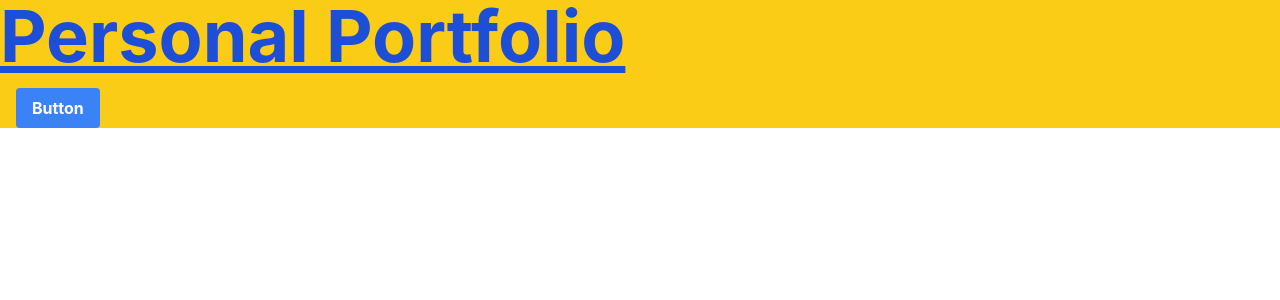
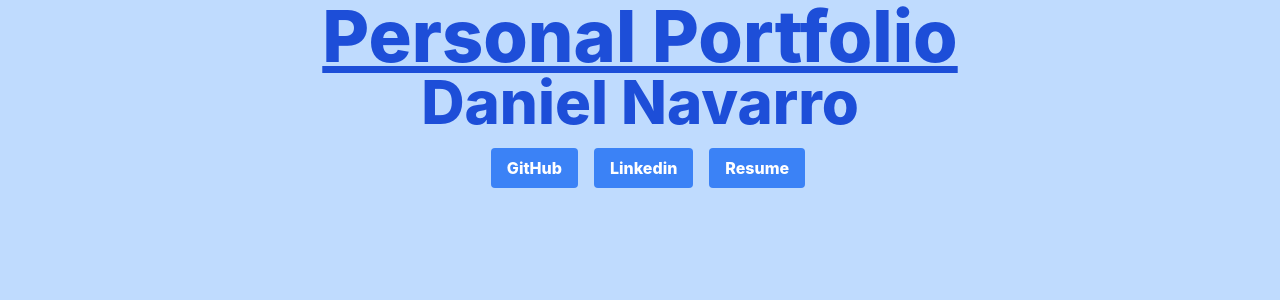
Before and after one commit to dnava1/personal-portfolio, a React (Create React App) app: page / in a window 1280 px wide. Shown: the top 300 px of the page. Built offline with nearby package versions, Linux system fonts and the light colour scheme.

Commit message:
Added buttons with links and centered text

```diff
--- a/src/App.js
+++ b/src/App.js
@@ -3,21 +3,36 @@ import './App.css';
 
 function App() {
   return (
-    <div>
-      <body class = "bg-yellow-400">
-
-      <h1 className="text-3xl md:text-6xl lg:text-7xl font-bold underline text-blue-700">
+    <div class= "bg-blue-200 h-screen" >
+      <div class="grid place-items-center">
+      <h1 className="text-3xl md:text-6xl lg:text-7xl underline font-extrabold text-blue-700 ">
         Personal Portfolio
       </h1>
 
-    <button class="bg-blue-500 hover:bg-blue-700 text-white font-bold py-2 px-4 rounded ml-4 mt-4">
-  Button
-</button>
-</body>
-
-    </div>
 
 
+      <h1 className = "text-2xl md:text-4xl lg:text-6xl font-extrabold text-blue-700">
+        Daniel Navarro
+      </h1>
+      <div classname="grid-cols-3">
+      <button class="bg-blue-500 hover:bg-blue-700 text-white font-extrabold py-2 px-4 rounded ml-4 mt-4" onClick={(e) => {
+        e.preventDefault();
+        window.open("https://github.com/dnava1");
+      }}>
+        GitHub</button>
+        <button class="bg-blue-500 hover:bg-blue-700 text-white font-extrabold py-2 px-4 rounded ml-4 mt-4" onClick={(e) => {
+        e.preventDefault();
+        window.open("https://www.linkedin.com/in/danielnav/");
+      }}>
+        Linkedin</button>
+        <button class="bg-blue-500 hover:bg-blue-700 text-white font-extrabold py-2 px-4 rounded ml-4 mt-4" onClick={(e) => {
+        e.preventDefault();
+        window.open("https://lmgtfy.app/?q=resume");
+      }}>
+        Resume</button>
+        </div>
+        </div>
+        </div>
   );
 }
 
```
Also changed, not shown: src/App.css (line endings or trailing spaces).
